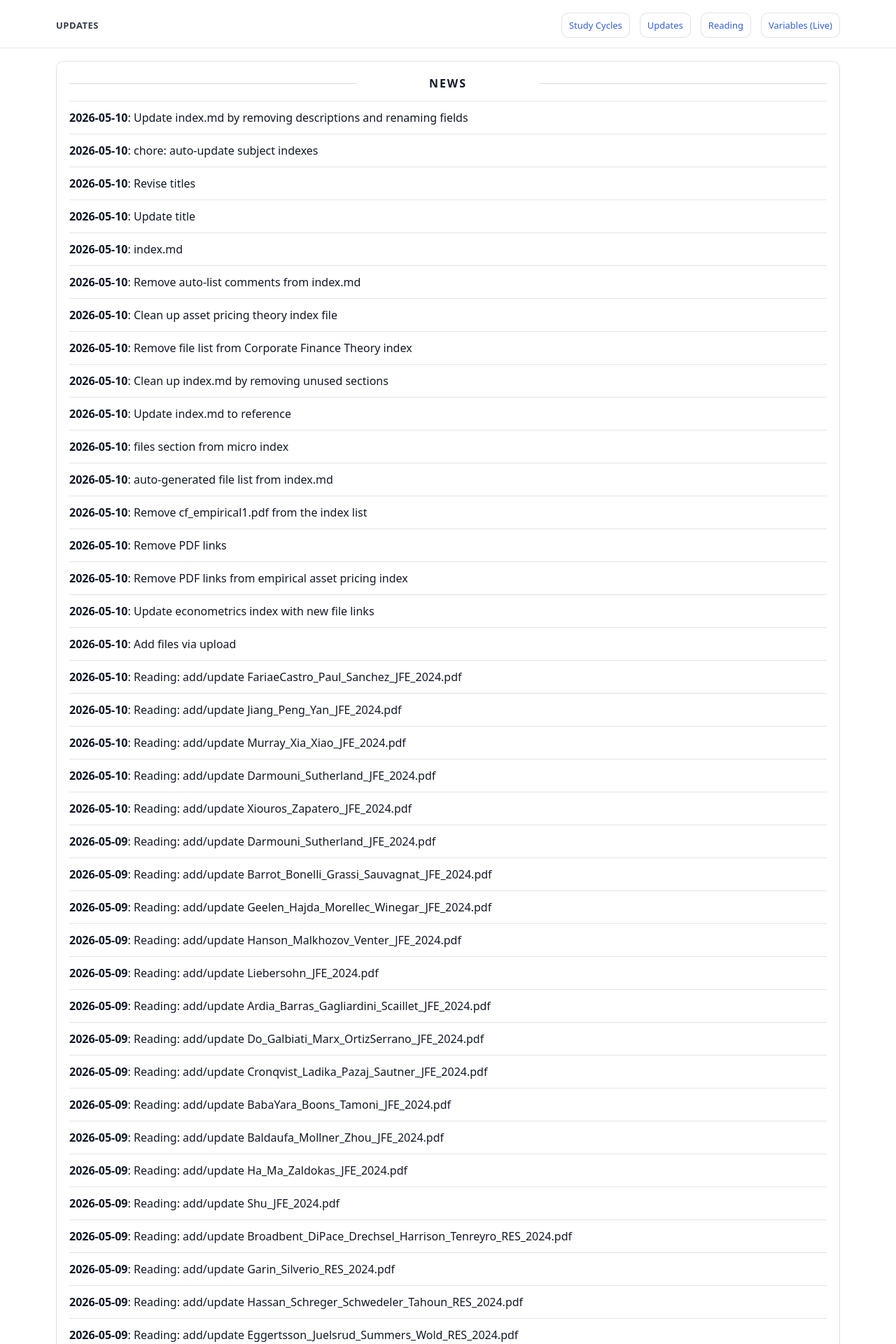
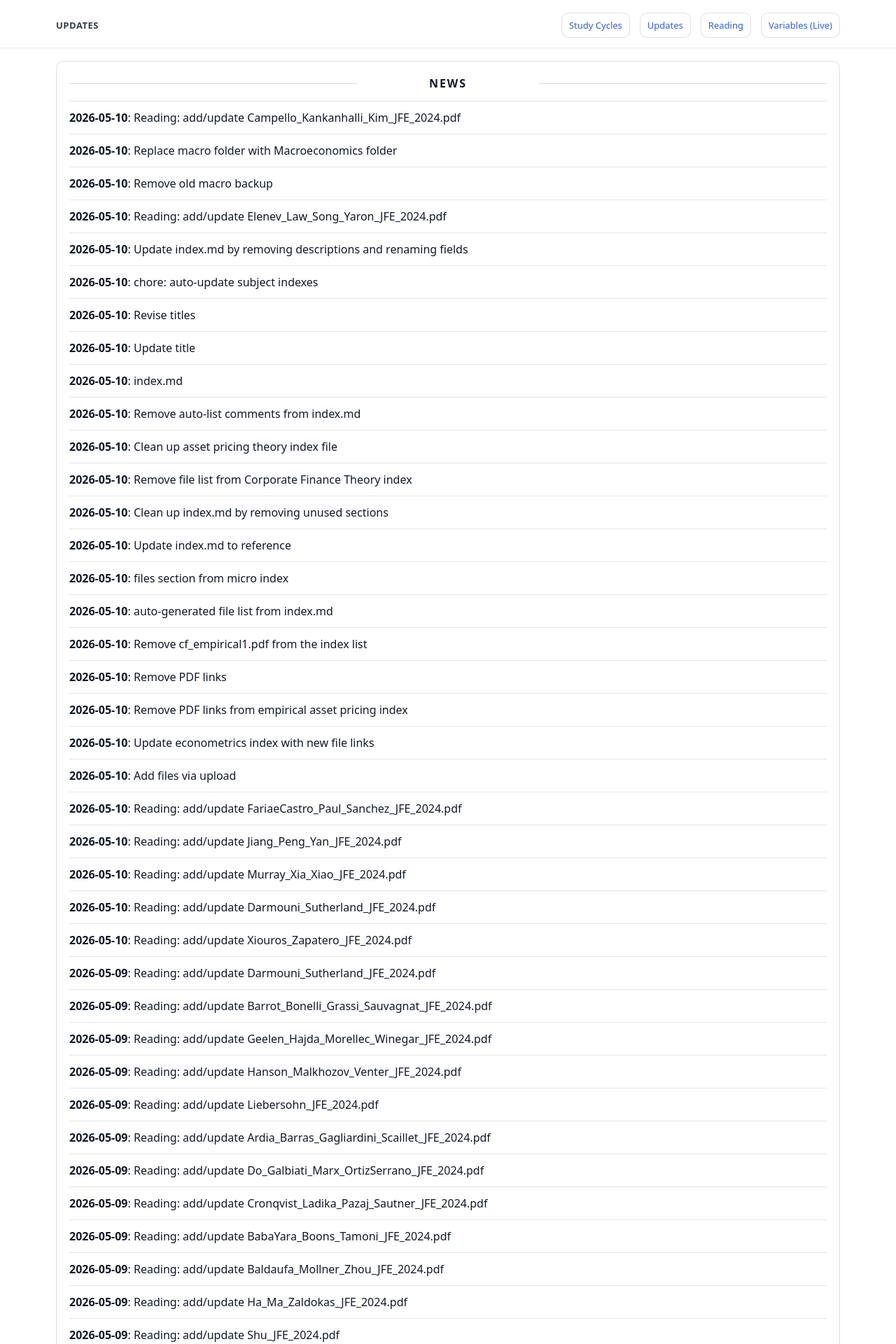
Before and after one commit to yaxinzn/study-archive, a Jekyll site: the page built from updates/index.md, in a window 1280 px wide. Shown: the top 1920 px of the page at 70% size. Built offline with Jekyll 4.4.1, drawn with Linux system fonts in a browser that asks for light colours; some of the changed text lies outside the part shown.

Commit message:
chore: update NEWS feed

```diff
--- a/_data/news.yml
+++ b/_data/news.yml
@@ -1,4 +1,16 @@
 # Auto-generated update history (sorted newest -> oldest). Do not edit manually.
+- ts: "1778406924"
+  date: "2026-05-10"
+  title: "Reading: add/update Campello_Kankanhalli_Kim_JFE_2024.pdf"
+- ts: "1778406906"
+  date: "2026-05-10"
+  title: "Replace macro folder with Macroeconomics folder"
+- ts: "1778406906"
+  date: "2026-05-10"
+  title: "Remove old macro backup"
+- ts: "1778406906"
+  date: "2026-05-10"
+  title: "Reading: add/update Elenev_Law_Song_Yaron_JFE_2024.pdf"
 - ts: "1778402927"
   date: "2026-05-10"
   title: "Update index.md by removing descriptions and renaming fields"
```
